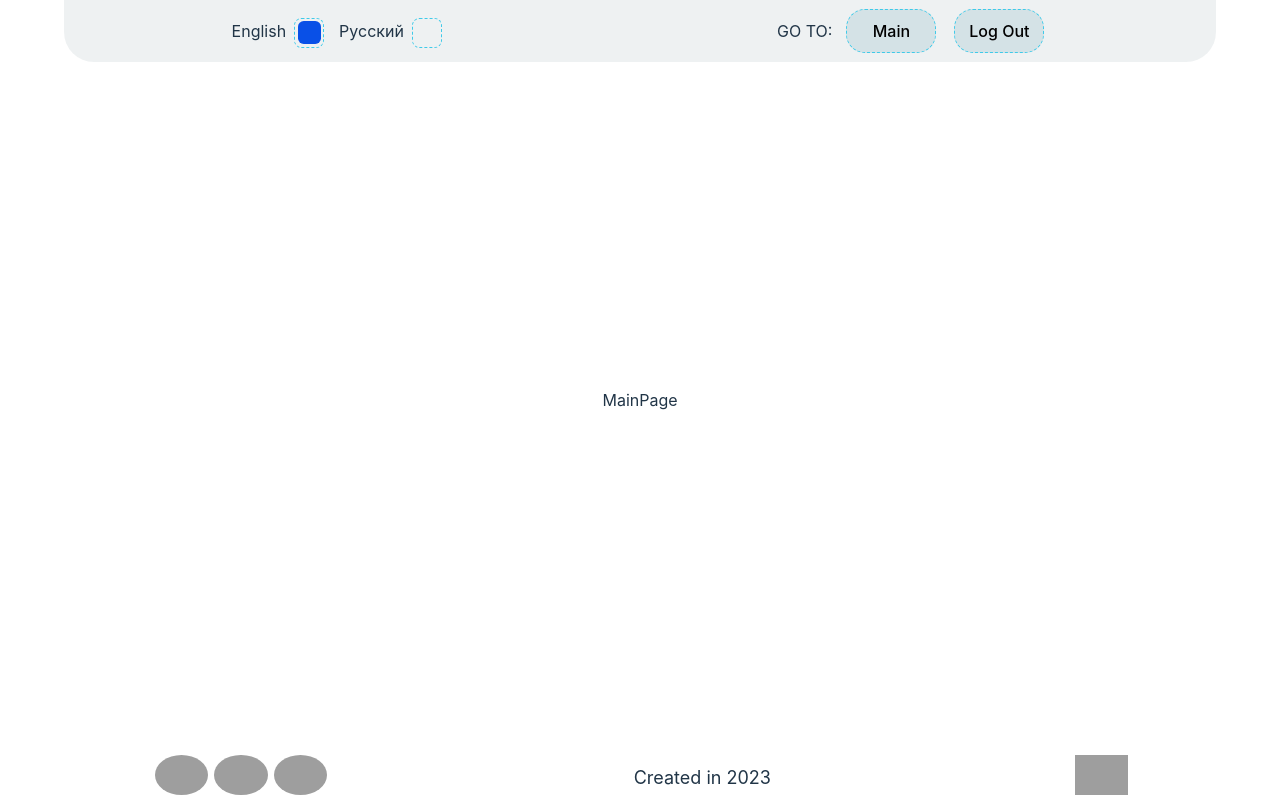
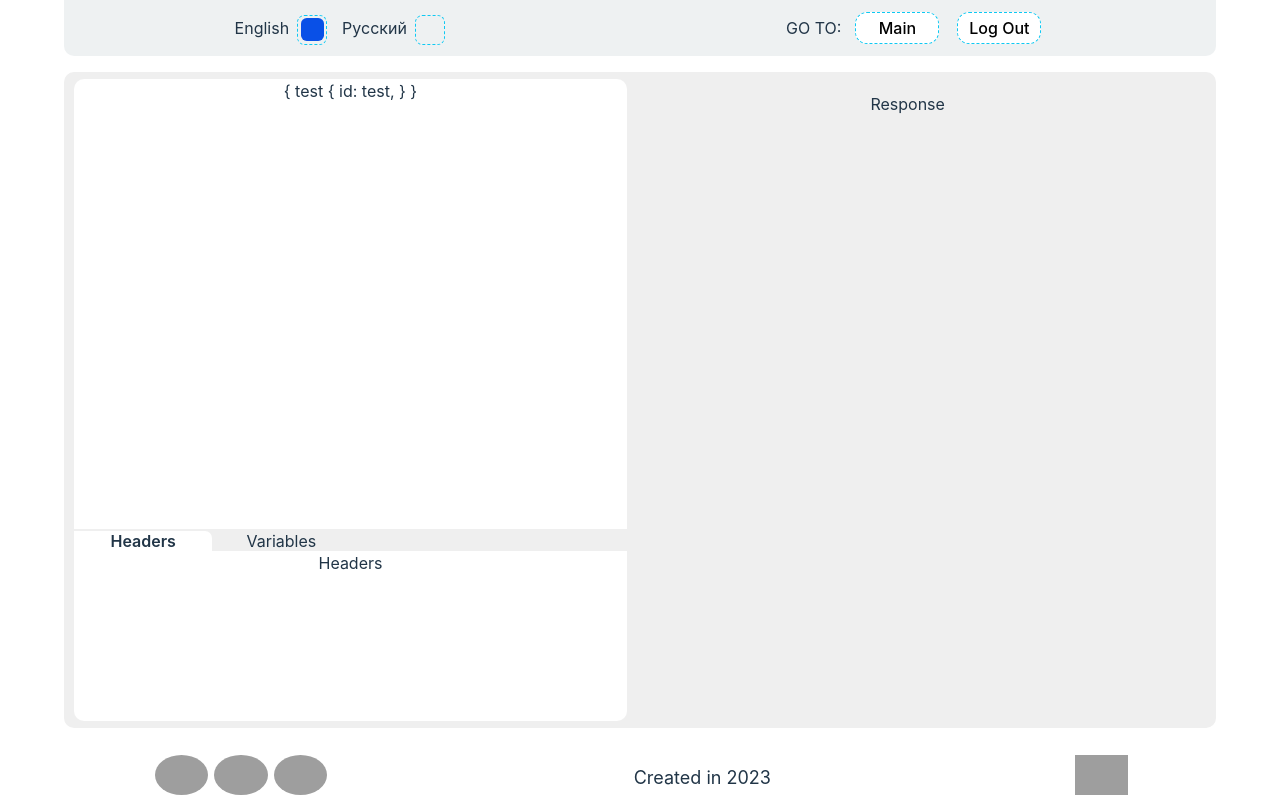
Before and after one commit to nikGrape/graphiql-app, a React (Vite) app: page /#/main in a window 1280 px wide. Built offline with nearby package versions, Linux system fonts and the light colour scheme; grey boxes are pictures that could not be loaded.

Commit message:
main page sketch

```diff
--- a/src/features/header/_header.scss
+++ b/src/features/header/_header.scss
@@ -8,7 +8,7 @@
 	justify-content: space-around;
 	background-color: rgba(54, 90, 102, 0.082);
 	z-index: 9999;
-	border-radius: 0 0 30px 30px;
+	border-radius: 0 0 10px 10px;
 
 	#links {
 		display: flex;
@@ -22,10 +22,10 @@
 
 	a {
 		margin: 9px;
-		border: 1px dashed rgb(63, 202, 233);
-		border-radius: 19px;
-		padding: 9px;
-		background-color: rgba(12, 108, 130, 0.115);
+		border: 1px dashed rgb(14, 201, 243);
+		border-radius: 12px;
+		padding: 3px 6px 3px 6px;
+		background-color: white;
 		color: black;
 		min-width: 70px;
 		transition: all 100ms ease-in-out;
@@ -79,7 +79,7 @@
 		background-color: inherit;
 		width: 15px;
 		height: 15px;
-		border: 1px dashed rgb(63, 202, 233);
+		border: 1px dashed rgb(14, 201, 243);
 		border-radius: 25%;
 		margin-right: 10px;
 		display: grid;
--- a/src/features/header/langSwitch/_langSwitch.scss
+++ b/src/features/header/langSwitch/_langSwitch.scss
@@ -17,7 +17,7 @@
 		background-color: inherit;
 		width: 30px;
 		height: 30px;
-		border: 1px dashed rgb(63, 202, 233);
+		border: 1px dashed rgb(14, 201, 243);
 		border-radius: 25%;
 		margin-right: 10px;
 		display: grid;
--- a/src/features/main/Editor.tsx
+++ b/src/features/main/Editor.tsx
@@ -1,3 +1,11 @@
 export const Editor = () => {
-	return <div id='editor'>Editor</div>;
+	return (
+		<div id='editor'>
+			{`{
+          test {
+            id: test,
+          }
+        }`}
+		</div>
+	);
 };
--- a/src/features/main/MainPage.tsx
+++ b/src/features/main/MainPage.tsx
@@ -1,3 +1,37 @@
+import { Editor } from './Editor';
+import { Headers } from './Headers';
+import { Variables } from './Variables';
+import { Response } from './Response';
+
+import './_main.scss';
+import { useState } from 'react';
+
 export const MainPage = () => {
-	return <div id='main'>MainPage</div>;
+	const [tab, setTab] = useState<'headers' | 'variables'>('headers');
+
+	return (
+		<div id='main'>
+			<div id='editor-set'>
+				<Editor />
+				<div id='headers-variables'>
+					<div id='tabs'>
+						<span
+							onClick={() => setTab('headers')}
+							className={tab == 'headers' ? 'active-tab' : ''}
+						>
+							Headers
+						</span>
+						<span
+							onClick={() => setTab('variables')}
+							className={tab == 'variables' ? 'active-tab' : ''}
+						>
+							Variables
+						</span>
+					</div>
+					{tab == 'headers' ? <Headers /> : <Variables />}
+				</div>
+			</div>
+			<Response />
+		</div>
+	);
 };
--- /dev/null
+++ b/src/features/main/_main.scss
@@ -0,0 +1,73 @@
+$main: rgb(239, 239, 239);
+
+#main {
+	width: 90vw;
+	height: 82vh;
+	background-color: $main;
+	border-radius: 10px;
+	display: flex;
+	justify-content: left;
+	align-items: center;
+
+	#editor-set {
+		position: relative;
+		display: flex;
+		flex-direction: column;
+		justify-content: space-between;
+		align-items: center;
+		width: 48%;
+		height: 98%;
+		margin: 10px;
+
+		#editor {
+			background-color: white;
+			width: 100%;
+			height: 70%;
+			border-radius: 10px 10px 0 0;
+		}
+
+		#headers-variables {
+			width: 100%;
+			height: 29.7%;
+			background-color: white;
+			border-radius: 0 0 10px 10px;
+		}
+	}
+
+	#tabs {
+		width: 100%;
+		height: 20px;
+		// border: 1px solid black;
+		display: flex;
+		justify-content: flex-start;
+		align-items: center;
+		background-color: $main;
+
+		span {
+			height: 100%;
+			width: 25%;
+			display: flex;
+			justify-content: center;
+			align-items: center;
+			border-radius: 0 7px 0 0;
+			transition: all 150ms ease-out;
+		}
+
+		span:hover {
+			color: rgb(0, 0, 61);
+			transform: translateY(1px);
+			background-color: rgb(248, 248, 248);
+		}
+
+		.active-tab {
+			background-color: white;
+			font-weight: 600;
+		}
+	}
+
+	#response {
+		width: 47%;
+		height: 94%;
+		border-radius: 20px;
+	}
+}
--- a/src/features/welcome/_welcome.scss
+++ b/src/features/welcome/_welcome.scss
@@ -3,7 +3,7 @@
 }
 
 .welcome-page {
-	background-color: rgb(180, 227, 237);
+	// background-color: rgb(180, 227, 237);
 	display: flex;
 	justify-content: center;
 	align-items: center;
```
